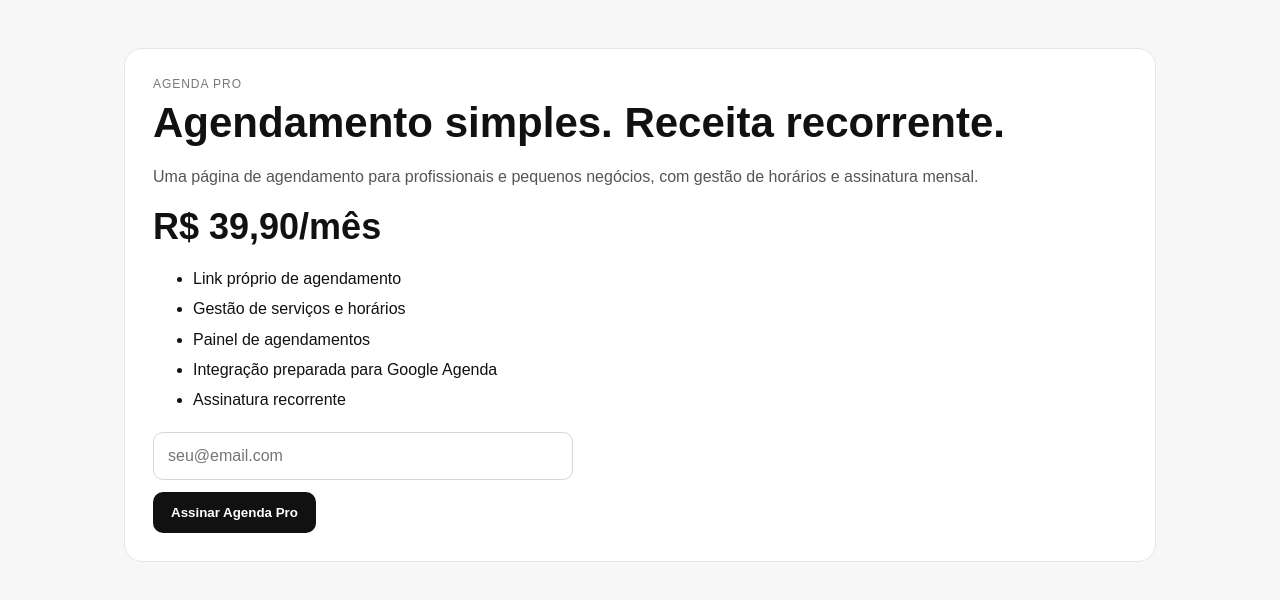
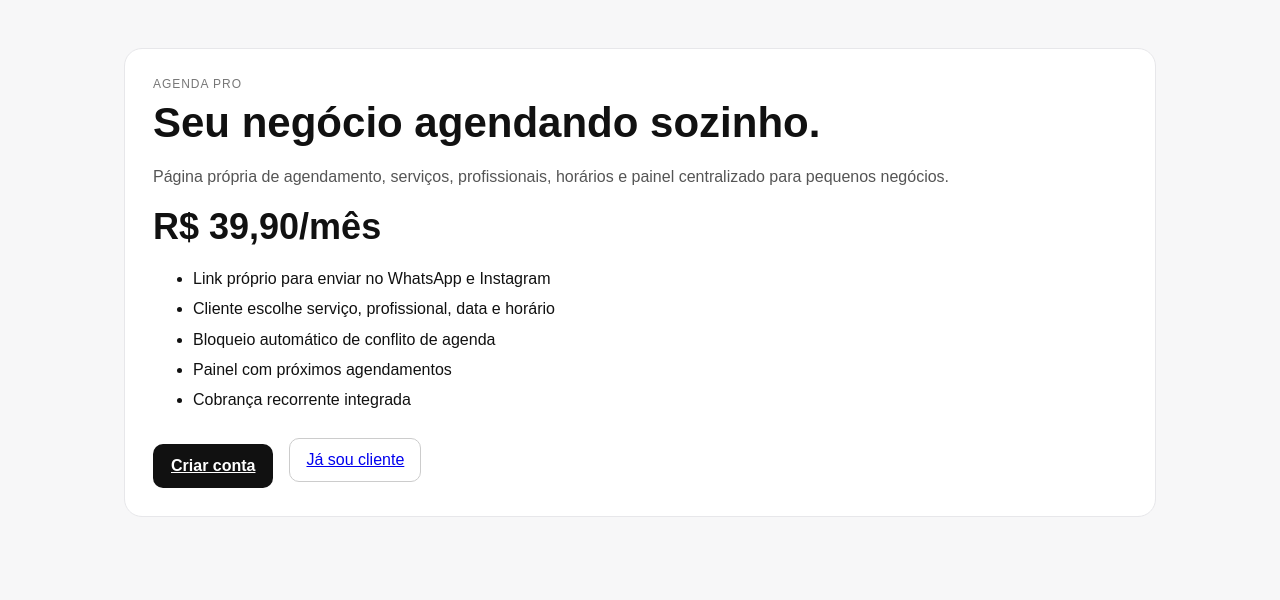
Before and after one commit to DSBENI2025/DS-PRIMEIRO-PROJETO, a Next.js app: page / in a window 1280 px wide. Shown: the top 600 px of the page. Built offline with nearby package versions, Linux system fonts and the light colour scheme.

Commit message:
feat: make account creation the primary signup flow

```diff
--- a/app/page.tsx
+++ b/app/page.tsx
@@ -1,65 +1,27 @@
-"use client";
-
-import { useState } from "react";
-
 export default function Home() {
-  const [email, setEmail] = useState("");
-  const [loading, setLoading] = useState(false);
-  const [error, setError] = useState("");
-
-  async function assinar() {
-    setError("");
-    if (!email) return setError("Informe seu e-mail.");
-    setLoading(true);
-
-    try {
-      const res = await fetch("/api/subscriptions/create", {
-        method: "POST",
-        headers: { "Content-Type": "application/json" },
-        body: JSON.stringify({ email }),
-      });
-
-      const data = await res.json();
-      if (!res.ok) throw new Error(data.error || "Não foi possível criar a assinatura.");
-      window.location.href = data.checkoutUrl;
-    } catch (e) {
-      setError(e instanceof Error ? e.message : "Erro inesperado.");
-    } finally {
-      setLoading(false);
-    }
-  }
-
   return (
     <main>
-      <div className="card">
+      <div className="card hero">
         <div className="muted">AGENDA PRO</div>
-        <h1>Agendamento simples. Receita recorrente.</h1>
-        <p>Uma página de agendamento para profissionais e pequenos negócios, com gestão de horários e assinatura mensal.</p>
+        <h1>Seu negócio agendando sozinho.</h1>
+        <p>
+          Página própria de agendamento, serviços, profissionais, horários e painel
+          centralizado para pequenos negócios.
+        </p>
 
         <div className="price">R$ 39,90/mês</div>
 
         <ul className="features">
-          <li>Link próprio de agendamento</li>
-          <li>Gestão de serviços e horários</li>
-          <li>Painel de agendamentos</li>
-          <li>Integração preparada para Google Agenda</li>
-          <li>Assinatura recorrente</li>
+          <li>Link próprio para enviar no WhatsApp e Instagram</li>
+          <li>Cliente escolhe serviço, profissional, data e horário</li>
+          <li>Bloqueio automático de conflito de agenda</li>
+          <li>Painel com próximos agendamentos</li>
+          <li>Cobrança recorrente integrada</li>
         </ul>
 
-        <div style={{ maxWidth: 420 }}>
-          <input
-            type="email"
-            value={email}
-            onChange={(e) => setEmail(e.target.value)}
-            placeholder="seu@email.com"
-            style={{ width: "100%", padding: 14, border: "1px solid #d7d7da", borderRadius: 10, fontSize: 16 }}
-          />
-
-          {error && <p style={{ color: "#b00020" }}>{error}</p>}
-
-          <button className="cta" onClick={assinar} disabled={loading}>
-            {loading ? "Criando assinatura..." : "Assinar Agenda Pro"}
-          </button>
+        <div className="row actions">
+          <a className="cta" href="/login">Criar conta</a>
+          <a className="secondary" href="/login">Já sou cliente</a>
         </div>
       </div>
     </main>
```
